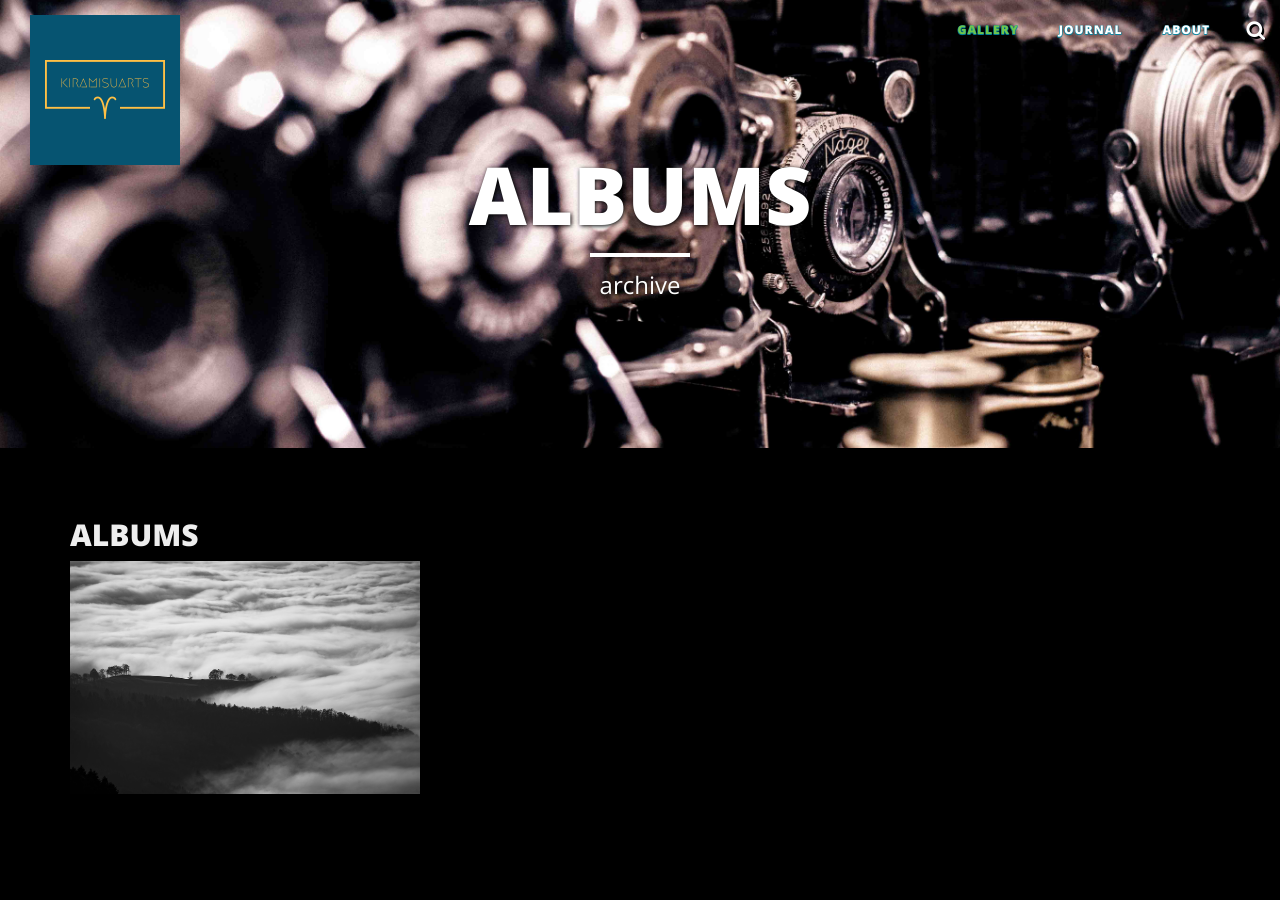
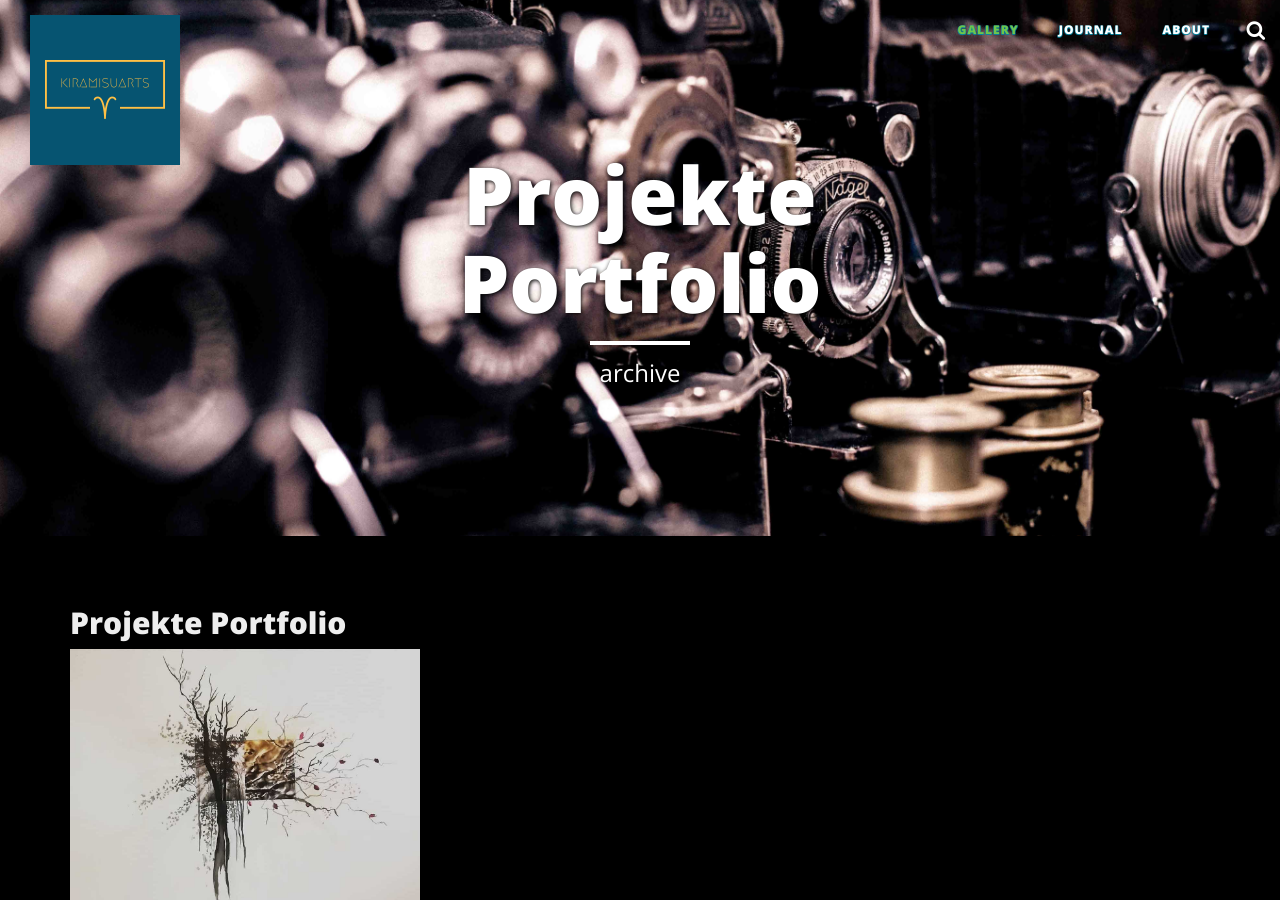
Before and after one commit to sunbliss/photorama, a Jekyll site: the page built from gallery/index.html, in a window 1280 px wide and 900 px high. Built offline with Jekyll 4.4.1, drawn with Linux system fonts in a browser that asks for light colours; nearby versions of some CDN libraries.

Commit message:
config gallery10

```diff
--- a/gallery/index.html
+++ b/gallery/index.html
@@ -1,11 +1,11 @@
 ---
 layout: page
-title: "ALBUMS"
+title: "Projekte Portfolio"
 description: "archive"
 active: gallery
 header-img: "img/gallery-bg.jpg"
 images:
- - image_path: /gallery/albums/alb01.jpg
+ - image_path: /gallery/albums/alb10.jpg
    gallery-folder: /gallery/gallery10/
    gallery-name: Projekte
    gallery-date: Julie 2015
```
